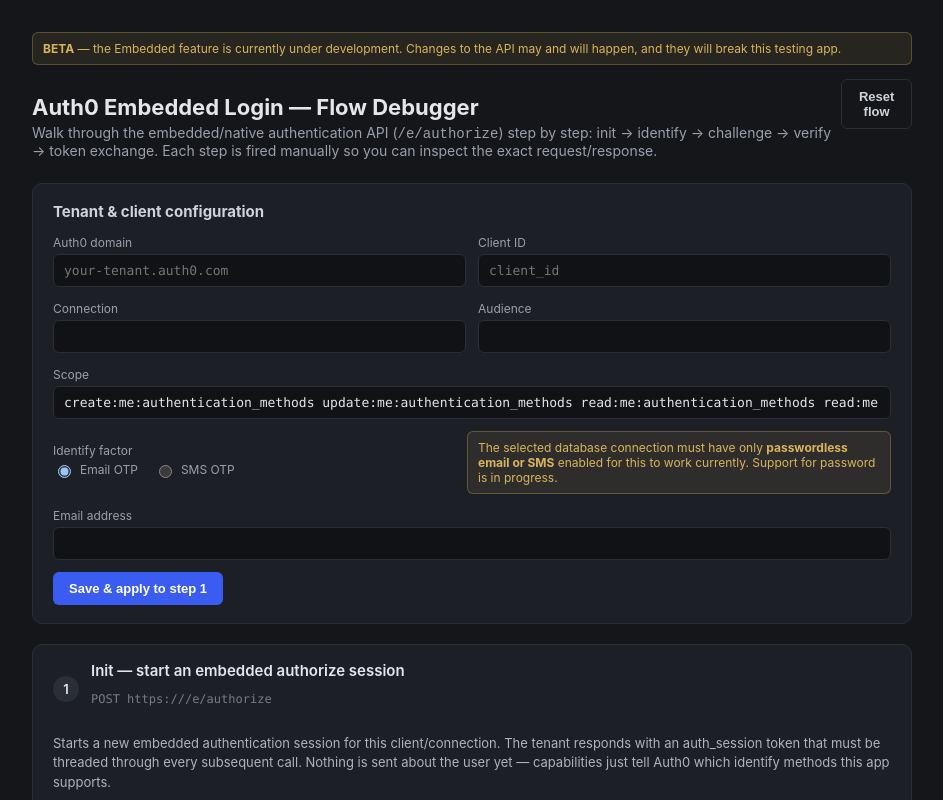
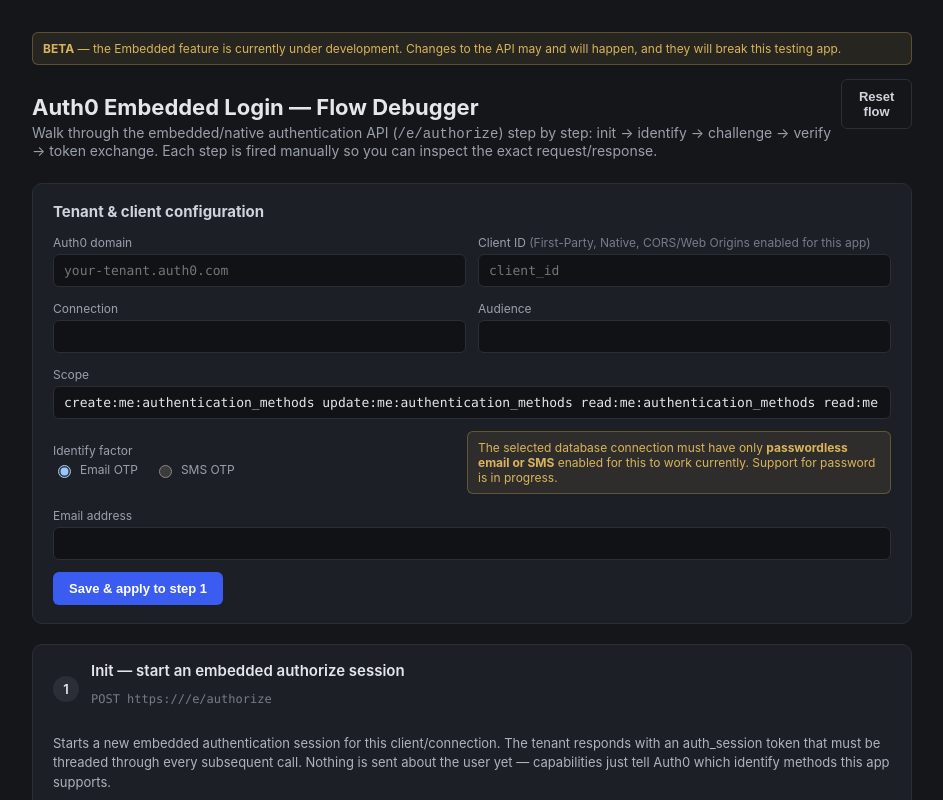
Before and after one commit to M3gababa/auth0-embedded-beta, a Vue app: page / in a window 1280 px wide. Shown: the top 800 px of the page, without its empty margins (168-1111 px from the left). Built offline with nearby package versions, Linux system fonts and the light colour scheme.

Commit message:
add client_id info

```diff
--- a/src/App.vue
+++ b/src/App.vue
@@ -390,7 +390,10 @@
         <input v-model="config.domain" type="text" placeholder="your-tenant.auth0.com" />
       </div>
       <div class="field">
-        <label>Client ID</label>
+        <label>
+          Client ID
+          <span class="field-hint">(First-Party, Native, CORS/Web Origins enabled for this app)</span>
+        </label>
         <input v-model="config.clientId" type="text" placeholder="client_id" />
       </div>
     </div>
--- a/src/style.css
+++ b/src/style.css
@@ -54,6 +54,11 @@
   font-size: 12px;
   color: #9aa0ab;
   margin-bottom: 4px;
+}
+
+.field-hint {
+  color: #767c88;
+  font-weight: normal;
 }
 
 .field input[type='text'],
```
